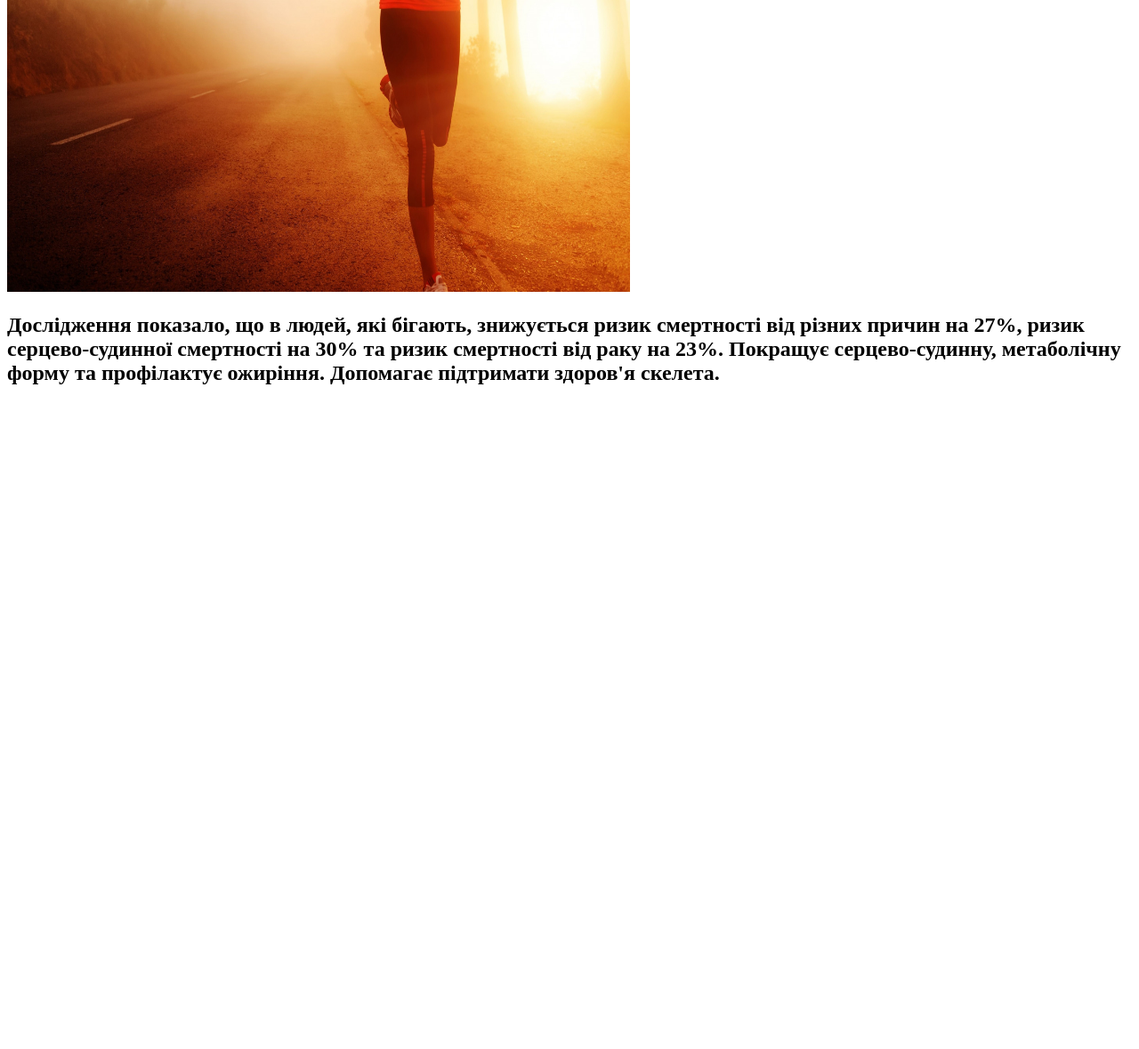
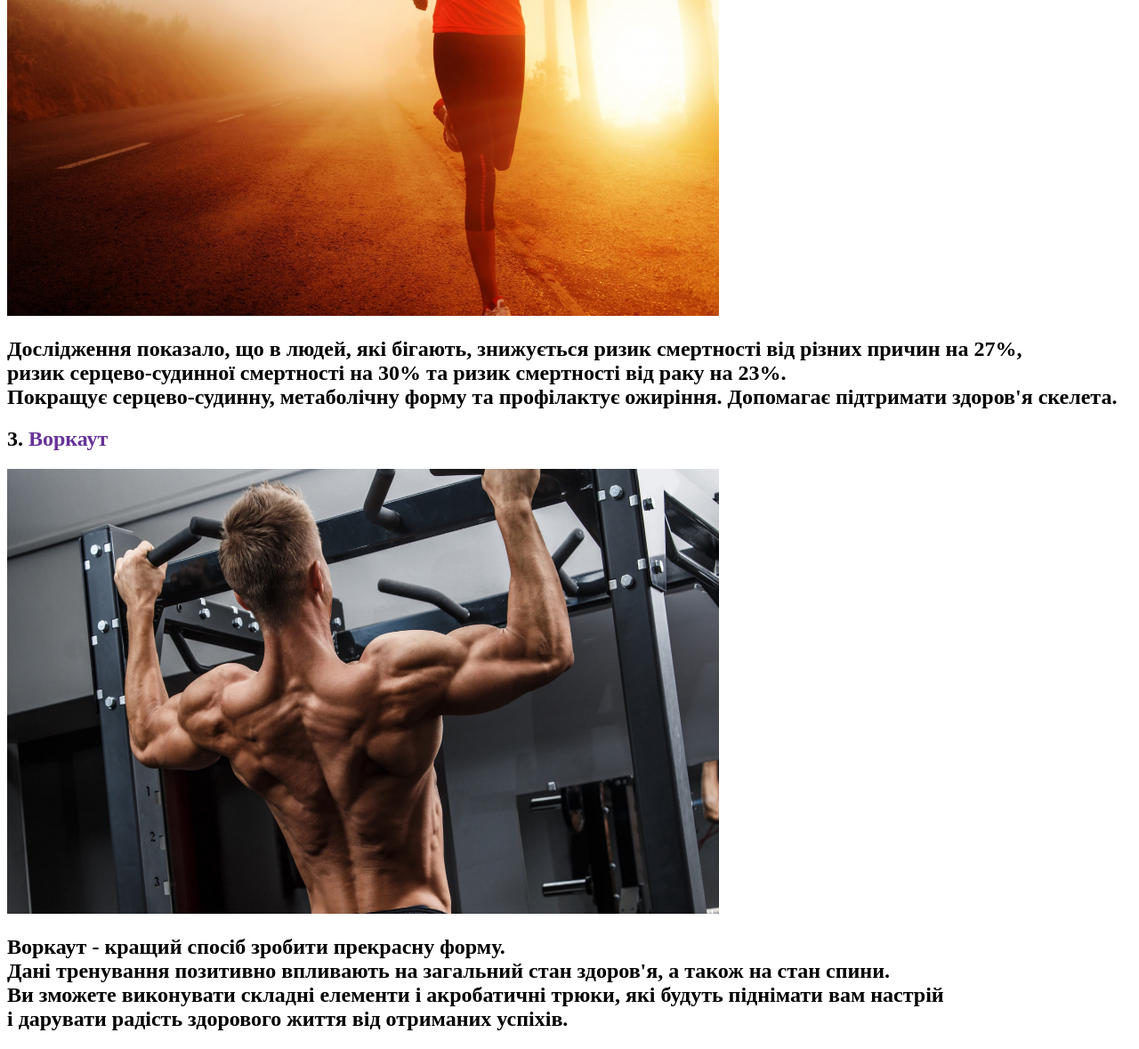
Before and after one commit to anonim7762/Simple-Sport, a plain HTML site: page index.html in a window 1280 px wide. Shown: the part 1090-2269 px from the top of the page at 89% size. Before the commit the page ends 1543 px from the top, so only its background shows below. Drawn offline with Linux system fonts and the light colour scheme.

Commit message:
Add files via upload

```diff
--- a/index.html
+++ b/index.html
@@ -15,7 +15,7 @@
 <h2>1.<span>Плавання</span></h2>
 <img class="foto1" src="plavanie-sport-voda.jpg">
 <div>
-    <h2>Плавання чинить позитивний вплив на здоров'я  людини: Розвиває і зміцнює м'язи, тонізує та розслаблює одночасно.  Це єдиний вид спорту, який задіює абсолютно всі м'язові групи тіла. Зміцнює загальний стан здоров'я, загартовує, слугує профілактикою різноманітних захворювань.</h2>
+    <h2>Плавання чинить позитивний вплив на здоров'я  людини: Розвиває і зміцнює м'язи, тонізує та розслаблює одночасно. <br> Це єдиний вид спорту, який задіює абсолютно всі м'язові групи тіла. <br> Зміцнює загальний стан здоров'я, загартовує, слугує профілактикою різноманітних захворювань.</h2>
     <div>
             <h2>2. <span>Біг</span> </h2>
         </p>
@@ -23,7 +23,12 @@
 <img class="foto2" src="sport-beg-devushka-dvizhenie.jpg">
 </div>
 <div>
-     <h2>Дослідження показало, що в людей, які бігають, знижується ризик смертності від різних причин на 27%,  ризик серцево-судинної смертності на 30% та ризик смертності від раку на 23%.  Покращує серцево-судинну, метаболічну форму та профілактує ожиріння. Допомагає підтримати здоров'я скелета.</h2>
+     <h2>Дослідження показало, що в людей, які бігають, знижується ризик смертності від різних причин на 27%, <br> ризик серцево-судинної смертності на 30% та ризик смертності від раку на 23%. <br> Покращує серцево-судинну, метаболічну форму та профілактує ожиріння. Допомагає підтримати здоров'я скелета.</h2>
+</div>
+<h2>3. <span>Воркаут</span></h2>
+<div>
+    <img class="foto3" src="spina-muscle-myshtsy-back-turnik-workout-trenazhernyi-zal-gy.jpg">
+    <h2>Воркаут - кращий спосіб зробити прекрасну форму. <br> Дані тренування позитивно впливають на загальний стан здоров'я, а також на стан спини. <br> Ви зможете виконувати складні елементи і акробатичні трюки, які будуть піднімати вам настрій <br> і дарувати радість здорового життя від отриманих успіхів.</h2>
 </div>
 </body>
 </html
--- a/style.css
+++ b/style.css
@@ -11,11 +11,16 @@ span{
 }
 
 .foto1{
-     width: 700px;
+     width: 800px;
      height: 500px;
 }
 
 .foto2{
-     width: 700px;
+     width: 800px;
      height: 500px;
 }
+
+.foto3{
+     width: 800px;
+     height: 500px;
+}
```
Also changed, not shown: spina-muscle-myshtsy-back-turnik-workout-trenazhernyi-zal-gy.jpg (added).
